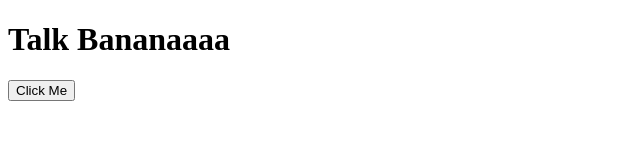
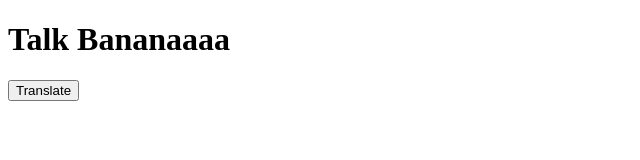
Before and after one commit to yash-ad/Neog.camp-BananaSpeak, a plain HTML site: page index.html in a window 1280 px wide. Shown: the full height of the page, 0-640 px from the left. Drawn offline with Linux system fonts and the light colour scheme.

Commit message:
Button name "Translate" and given an Id

```diff
--- a/index.html
+++ b/index.html
@@ -8,7 +8,7 @@
 </head>
 <body>
     <h1>Talk Bananaaaa</h1>
-    <button>Click Me</button>
+    <button id="Btn-translate">Translate</button>
 
 
 
```
